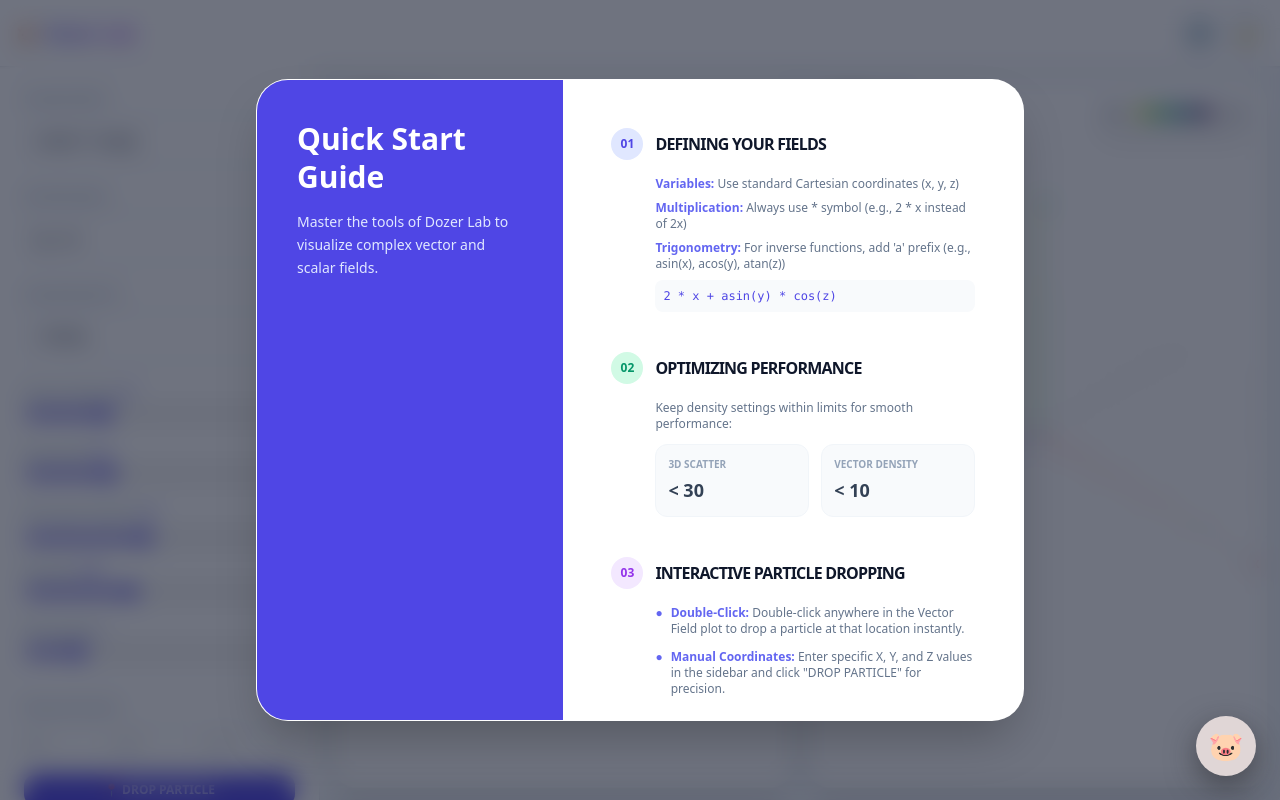
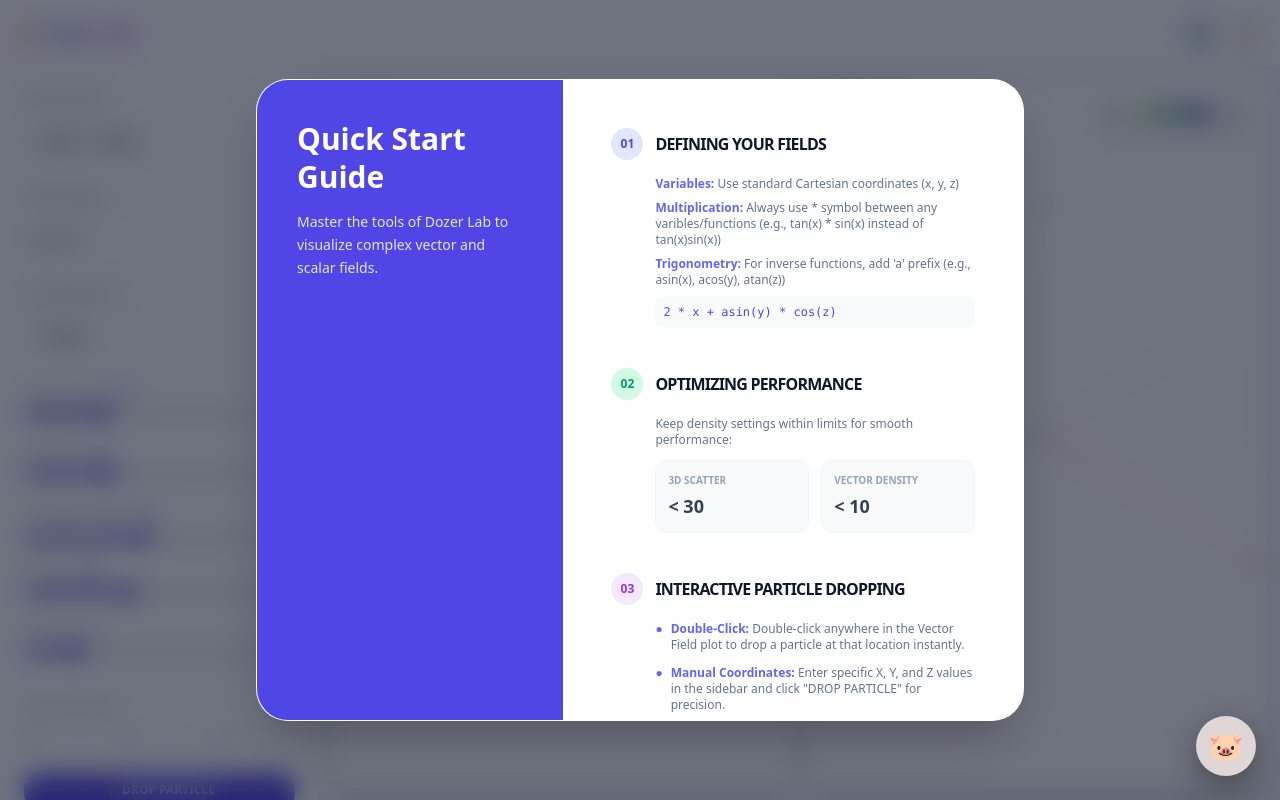
Before and after one commit to vasanth-sci/kutty_lab, a plain HTML site: page index.html in a window 1280 px wide. Both pictures are taken after a click on the button "ℹ️". Drawn offline with nearby package versions, Linux system fonts and the light colour scheme; animation ran at ten frames a second; a script that the page names is missing.

Commit message:
Update index.html

```diff
--- a/index.html
+++ b/index.html
@@ -175,7 +175,7 @@
                         </div>
                         <ul class="space-y-2 pl-11 text-xs text-slate-500 dark:text-slate-400">
                             <li><b>Variables:</b> Use standard Cartesian coordinates (x, y, z)</li>
-                            <li><b>Multiplication:</b> Always use * symbol (e.g., 2 * x instead of 2x)</li>
+                            <li><b>Multiplication:</b> Always use * symbol between any varibles/functions (e.g., tan(x) * sin(x) instead of tan(x)sin(x))</li>
                             <li><b>Trigonometry:</b> For inverse functions, add 'a' prefix (e.g., asin(x), acos(y), atan(z))</li>
                             <li class="bg-slate-50 dark:bg-slate-800 p-2 rounded-lg font-mono text-indigo-600 mt-2">2 * x + asin(y) * cos(z)</li>
                         </ul>
```
